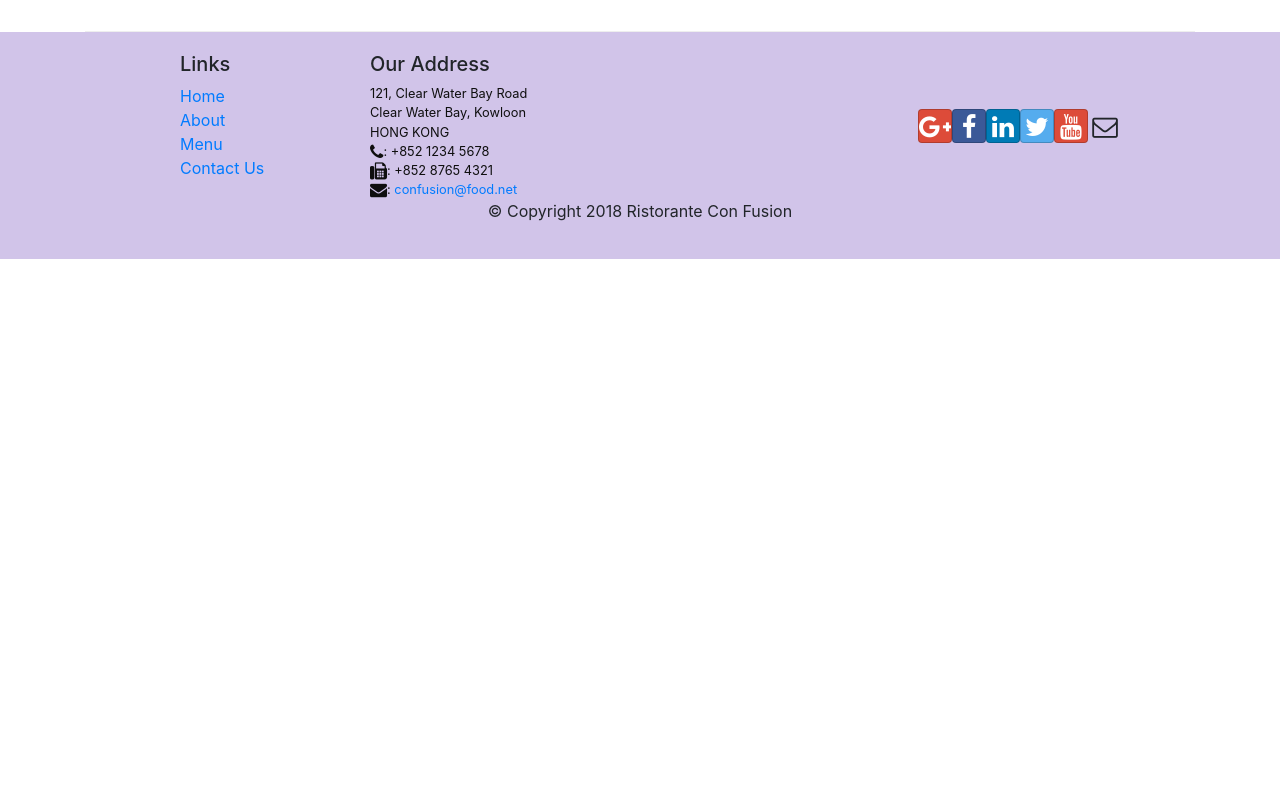
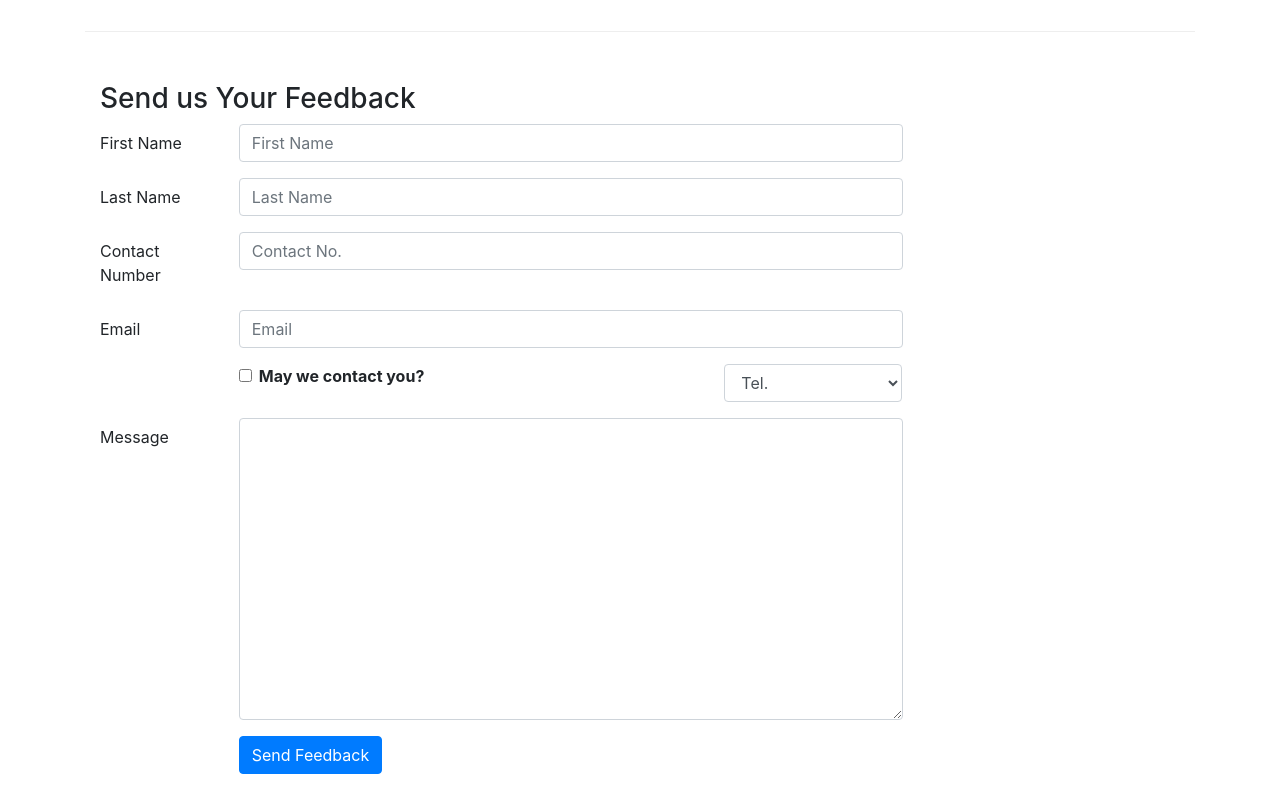
Before and after one commit to ritik1999/Restaurant-Website, a React (Create React App) app: page /contactus in a window 1280 px wide. Shown: the part 840-1640 px from the top of the page. Before the commit the page ends 1099 px from the top, so only its background shows below. Built offline with nearby package versions, Linux system fonts and the light colour scheme.

Commit message:
Controlled Forms

```diff
--- a/src/components/ContactComponent.js
+++ b/src/components/ContactComponent.js
@@ -1,8 +1,38 @@
-import React from 'react';
-import {Breadcrumb,BreadcrumbItem} from 'reactstrap';
+import React ,{Component} from 'react';
+import {Breadcrumb,BreadcrumbItem,Button,Form,FormGroup,Label,Input,Col} from 'reactstrap';
 import {Link} from 'react-router-dom';
 
-function Contact(props) {
+class Contact extends Component {
+    constructor(props) {
+        super(props);
+
+        this.state={
+            firstname:'',
+            lastname:'',
+            email:'',
+            telnum:'',
+            agree:false,
+            contactType:'Tel.',
+            message:''
+        }
+        this.handleInputChange=this.handleInputChange.bind(this);
+        this.handleSubmit=this.handleSubmit.bind(this);
+    }
+    handleInputChange(event) {
+        const target=event.target;
+        const value=target.type === 'checkbox' ? target.checked : target.value;
+        const name=target.name;
+
+        this.setState ({
+            [name] :value
+        })
+
+    }
+    handleSubmit(event) {
+        console.log("Current State is : " + JSON.stringify(this.state));
+        alert("Current State is : " + JSON.stringify(this.state));
+    }
+    render() {
         return(
             <div className="container">
             <div className="row">
@@ -40,13 +70,93 @@
                     <div className="col-12 col-sm-11 offset-sm-1">
                         <div className="btn-group" role="group">
                             <a role="button" className="btn btn-primary" href="tel:+85212345678"><i className="fa fa-phone"></i> Call</a>
-                        <a role="button" className="btn btn-info"><i className="fa fa-skype"></i> Skype</a>
+                            <a role="button" className="btn btn-info"><i className="fa fa-facebook"></i> Facebook</a>
                             <a role="button" className="btn btn-success" href="mailto:confusion@food.net"><i className="fa fa-envelope-o"></i> Email</a>
                         </div>
+                    </div>
+                </div>
+                <div className="row row-content">
+                    <div className="col-12">
+                        <h3>Send us Your Feedback</h3>
+                    </div>
+                    <div className="col-12 col-md-9">
+                        <Form onSubmit={this.handleSubmit}>
+                            <FormGroup row>
+                                <Label htmlfor="firstname" md={2}>First Name</Label>
+                                <Col md={10}>
+                                    <Input type="text" id="firstname" name="firstname"
+                                    placeholder="First Name"
+                                    value={this.state.firstname}
+                                    onChange={this.handleInputChange} />
+                                </Col>
+                            </FormGroup>
+                            <FormGroup row>
+                                <Label htmlfor="lastname" md={2}>Last Name</Label>
+                                <Col md={10}>
+                                    <Input type="text" id="lastname" name="lastname"
+                                    placeholder="Last Name"
+                                    value={this.state.lastname}
+                                    onChange={this.handleInputChange}/>
+                                </Col>
+                            </FormGroup>
+                            <FormGroup row>
+                                <Label htmlfor="telnum" md={2}>Contact Number</Label>
+                                <Col md={10}>
+                                    <Input type="tel" id="telnum" name="telnum"
+                                    placeholder="Contact No."
+                                    value={this.state.telnum}
+                                    onChange={this.handleInputChange}/>
+                                </Col>
+                            </FormGroup>
+                            <FormGroup row>
+                                <Label htmlfor="email" md={2}>Email</Label>
+                                <Col md={10}>
+                                    <Input type="email" id="email" name="email"
+                                    placeholder="Email"
+                                    value={this.state.email}
+                                    onChange={this.handleInputChange}/>
+                                </Col>
+                            </FormGroup>
+                            <FormGroup row>
+                                <Col md={{size:6,offset:2}}>
+                                    <FormGroup check>
+                                        <Label check>
+                                            <Input type="checkbox" name="agree"
+                                            checked={this.state.agree} onChange={this.handleInputChange}/>{' '}
+                                            <strong>May we contact you?</strong>
+                                        </Label>
+                                    </FormGroup>
+                                </Col>
+                                <Col md={{size:3,offset:1}}>
+
+                                        <Input type="select" name="contactType"
+                                        value={this.state.contactType} onChange={this.handleInputChange}>
+                                        <option>Tel.</option>
+                                        <option>Email</option>
+                                        </Input>
+                                </Col>
+                            </FormGroup>
+                            <FormGroup row>
+                                <Label htmlfor="message" md={2}>Message</Label>
+                                <Col md={10}>
+                                    <Input type="textarea" id="message" name="message"
+                                    rows="12"
+                                    value={this.state.message} onChange={this.handleInputChange} />
+                                </Col>
+                            </FormGroup>
+                            <FormGroup row>
+                                <Col md={{size:3,offset:2}}>
+                                    <Button type="submit" color="primary">
+                                    Send Feedback
+                                    </Button>
+                                </Col>
+                            </FormGroup>
+                        </Form>
                     </div>
                 </div>
             </div>
         );
     }
+}
 
 export default Contact;
```
Lines whose indentation alone changed are shown as unchanged.
